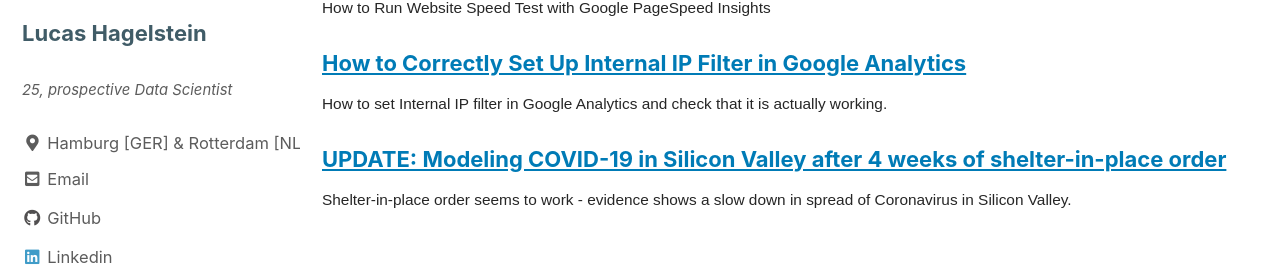
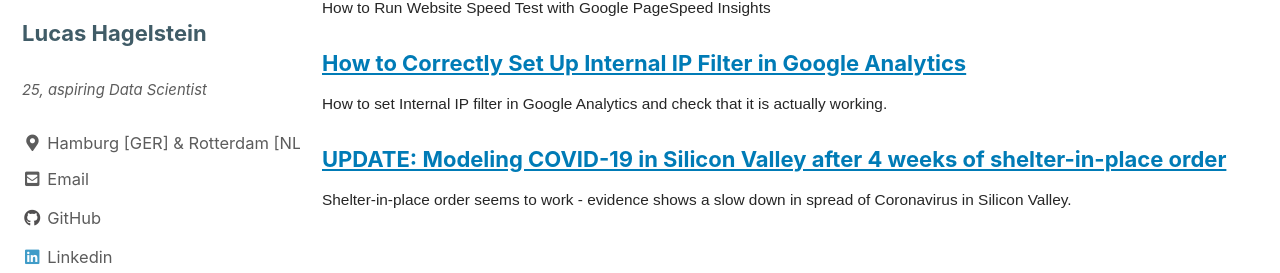
Before and after one commit to LHAGELS/LHAGELS.github.io, a Jekyll site: the page built from index.html, in a window 1280 px wide. Shown: the part 577-850 px from the top of the page. Built offline with Jekyll 4.4.1, drawn with Linux system fonts in a browser that asks for light colours; cached includes are drawn as plain includes; nearby versions of some CDN libraries; the list of posts is cut into pages by our own code.

Commit message:
new github

```diff
--- a/_config.yml
+++ b/_config.yml
@@ -109,7 +109,7 @@
 author:
   name             : "Lucas Hagelstein"
   avatar           : "/assets/images/bio-photo.jpg"
-  bio              : "25, prospective Data Scientist"
+  bio              : "25, aspiring Data Scientist"
   location         : "Hamburg [GER] & Rotterdam [NL]"
   email            :
   links:
```
